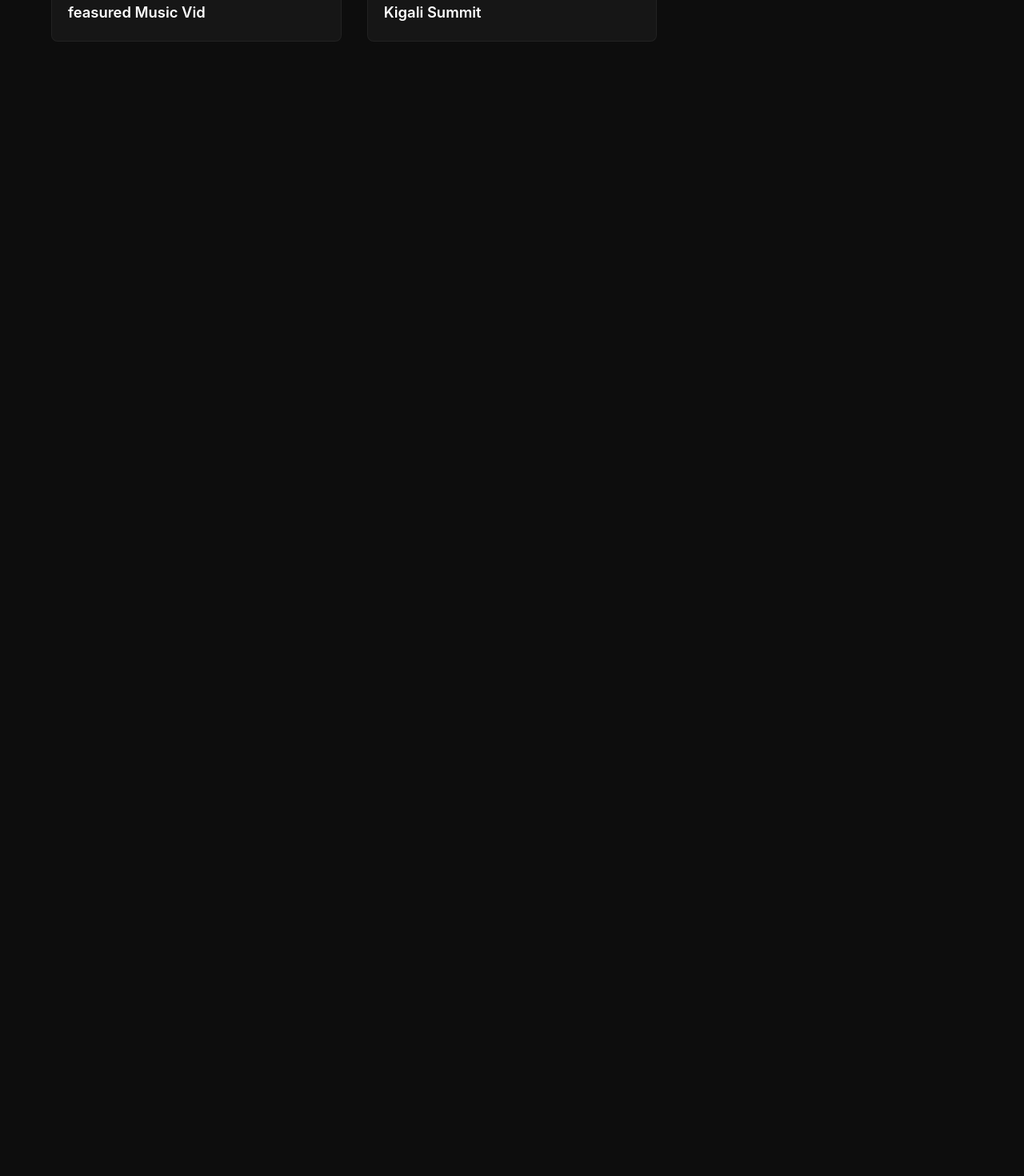
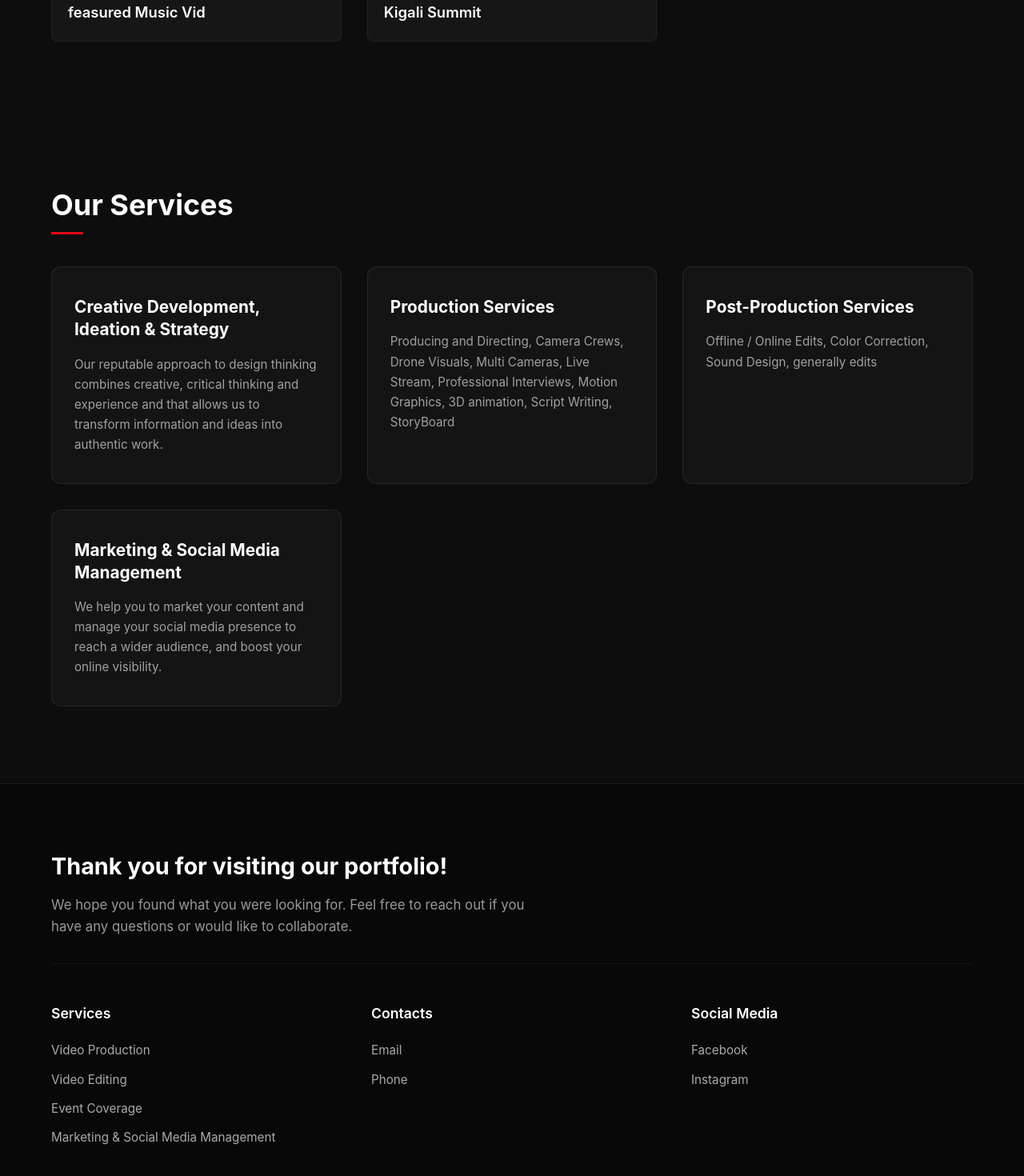
Before and after one commit to ngongothierry610-cmyk/abubas-portifolio, a React (Vite) app: page / in a window 1280 px wide. Shown: the part 1512-2982 px from the top of the page at 80% size. Before the commit the page ends 1644 px from the top, so only its background shows below. Built offline with nearby package versions, Linux system fonts and the light colour scheme.

Commit message:
added our service section and endpage section

```diff
--- a/src/App.jsx
+++ b/src/App.jsx
@@ -5,6 +5,9 @@ import Hero from "./components/Hero";
 import Projects from "./components/Projects";
 import PortfolioPage from "./pages/PortfolioPage";
 import AboutPage from "./components/About";
+import Servicespage from "./components/Services";
+import endpage from "./components/endpage";
+import Endpage from "./components/endpage";
 
 export default function App() {
   return (
@@ -19,6 +22,7 @@ export default function App() {
               <Hero />
               <AboutPage />
               <Projects />
+              <Servicespage />
 
             </>
           }
@@ -28,6 +32,7 @@ export default function App() {
           element={<PortfolioPage />}
         />
       </Routes>
+      <Endpage />
     </div>
   );
 }
--- /dev/null
+++ b/src/components/Services.jsx
@@ -0,0 +1,25 @@
+export default function Servicespage () {
+    return (
+        <section className="service-section" id="services">
+            <h2>Our Services</h2>
+            <div className="service-grid">
+                <div className="service-card">
+                    <h3 className="service-card-title">Creative Development, Ideation & Strategy</h3>
+                    <p>Our reputable approach to design thinking combines creative, critical thinking and experience and that allows us to transform information and ideas into authentic work.</p>
+                </div>
+                <div className="service-card">
+                    <h3>Production Services</h3>
+                    <p>Producing and Directing, Camera Crews, Drone Visuals, Multi Cameras, Live Stream, Professional Interviews, Motion Graphics, 3D animation, Script Writing, StoryBoard</p>
+                </div>
+                <div className="service-card">
+                    <h3 className="service-card-title">Post-Production Services</h3>
+                    <p>Offline / Online Edits, Color Correction, Sound Design, generally edits</p>
+                </div>
+                <div className="service-card">
+                    <h3 className="service-card-title">Marketing & Social Media Management</h3>
+                    <p>We help you to market your content and manage your social media presence to reach a wider audience, and boost your online visibility.</p>
+                </div>
+            </div>
+        </section>
+    );
+}
--- /dev/null
+++ b/src/components/endpage.jsx
@@ -0,0 +1,40 @@
+export default function Endpage() {
+  return (
+    <section className="endpage-section" id="contact">
+      {/* Full-width top thank-you header */}
+      <div className="endpage-header">
+        <h2>Thank you for visiting our portfolio!</h2>
+        <p>We hope you found what you were looking for. Feel free to reach out if you have any questions or would like to collaborate.</p>
+      </div>
+
+      {/* 3 Structural Columns */}
+      <div className="endpage-columns">
+        <div className="footer-col">
+          <h3>Services</h3>
+          <div className="col-links">
+            <span>Video Production</span>
+            <span>Video Editing</span>
+            <span>Event Coverage</span>
+            <span>Marketing & Social Media Management</span>
+          </div>
+        </div>
+
+        <div className="footer-col">
+          <h3>Contacts</h3>
+          <div className="col-links">
+            <a href="mailto:ngongothierry610@gmail.com">Email</a>
+            <a href="tel:+250789696300">Phone</a>
+          </div>
+        </div>
+
+        <div className="footer-col">
+          <h3>Social Media</h3>
+          <div className="col-links">
+            <a href="https://www.facebook.com/thierry.ngongo.1" target="_blank" rel="noreferrer">Facebook</a>
+            <a href="https://www.instagram.com/thierry_ngongo/" target="_blank" rel="noreferrer">Instagram</a>
+          </div>
+        </div>
+      </div>
+    </section>
+  );
+}
--- a/src/index.css
+++ b/src/index.css
@@ -310,3 +310,166 @@ button {
   max-width: 700px;
   margin: 0 auto;
 }
+/* ==========================================================================
+   SERVICES SECTION
+   ========================================================================== */
+.service-section {
+  padding: 6rem 5%;
+  max-width: 1300px;
+  margin: 0 auto;
+}
+
+.service-section h2 {
+  font-size: 2.25rem;
+  font-weight: 700;
+  margin-bottom: 3rem;
+  position: relative;
+  display: inline-block;
+}
+
+.service-section h2::after {
+  content: '';
+  position: absolute;
+  bottom: -8px;
+  left: 0;
+  width: 40px;
+  height: 3px;
+  background-color: #e50914;
+}
+
+/* Service Grid Layout */
+.service-grid {
+  display: grid;
+  grid-template-columns: repeat(auto-fit, minmax(280px, 1fr));
+  gap: 2rem;
+}
+
+/* Service Cards (Formal Structure + Casual Interactive Polish) */
+.service-card {
+  background: #141414;
+  border: 1px solid rgba(255, 255, 255, 0.08);
+  border-radius: 12px;
+  padding: 2.25rem 1.75rem;
+  position: relative;
+  overflow: hidden;
+  transition: transform 0.3s ease, border-color 0.3s ease, box-shadow 0.3s ease;
+  display: flex;
+  flex-direction: column;
+}
+
+/* Subtle top highlight bar on hover */
+.service-card::before {
+  content: '';
+  position: absolute;
+  top: 0;
+  left: 0;
+  width: 100%;
+  height: 3px;
+  background: linear-gradient(90deg, #e50914, #ff5252);
+  opacity: 0;
+  transition: opacity 0.3s ease;
+}
+
+.service-card:hover {
+  transform: translateY(-8px);
+  border-color: rgba(229, 9, 20, 0.4);
+  box-shadow: 0 12px 30px rgba(0, 0, 0, 0.6);
+}
+
+.service-card:hover::before {
+  opacity: 1;
+}
+
+.service-card h3 {
+  font-size: 1.3rem;
+  font-weight: 700;
+  color: #ffffff;
+  margin-bottom: 1rem;
+  line-height: 1.35;
+}
+
+.service-card p {
+  font-size: 0.95rem;
+  color: #a0a0a0;
+  line-height: 1.65;
+  flex-grow: 1;
+}
+
+/* Mobile responsive tweak */
+@media (max-width: 768px) {
+  .service-grid {
+    grid-template-columns: 1fr;
+  }
+}
+
+/* Container section */
+.endpage-section {
+  background-color: #080808;
+  border-top: 1px solid rgba(255, 255, 255, 0.08);
+  padding: 5rem 5% 4rem;
+  max-width: 1300px;
+  margin: 0 auto;
+}
+
+/* Header spanning top */
+.endpage-header {
+  margin-bottom: 3rem;
+  padding-bottom: 2rem;
+  border-bottom: 1px solid rgba(255, 255, 255, 0.05);
+}
+
+.endpage-header h2 {
+  font-size: 1.8rem;
+  font-weight: 700;
+  margin-bottom: 0.75rem;
+  color: #ffffff;
+}
+
+.endpage-header p {
+  color: #999999;
+  font-size: 1.05rem;
+  line-height: 1.6;
+  max-width: 600px;
+}
+
+/* 3-Column Grid */
+.endpage-columns {
+  display: grid;
+  grid-template-columns: repeat(3, 1fr);
+  gap: 3rem;
+}
+
+.footer-col h3 {
+  font-size: 1.1rem;
+  font-weight: 600;
+  color: #ffffff;
+  margin-bottom: 1.25rem;
+}
+
+/* Flexbox list replacement */
+.col-links {
+  display: flex;
+  flex-direction: column;
+  gap: 0.75rem; /* Automatically spaces items without list styling */
+}
+
+.col-links span,
+.col-links p,
+.col-links a {
+  color: #aaaaaa;
+  font-size: 0.95rem;
+  text-decoration: none;
+  margin: 0;
+}
+
+.col-links a:hover {
+  color: #ffffff;
+}
+
+/* Responsive breakpoint */
+@media (max-width: 768px) {
+  .endpage-columns {
+    grid-template-columns: 1fr;
+    gap: 2.5rem;
+  }
+}
```
